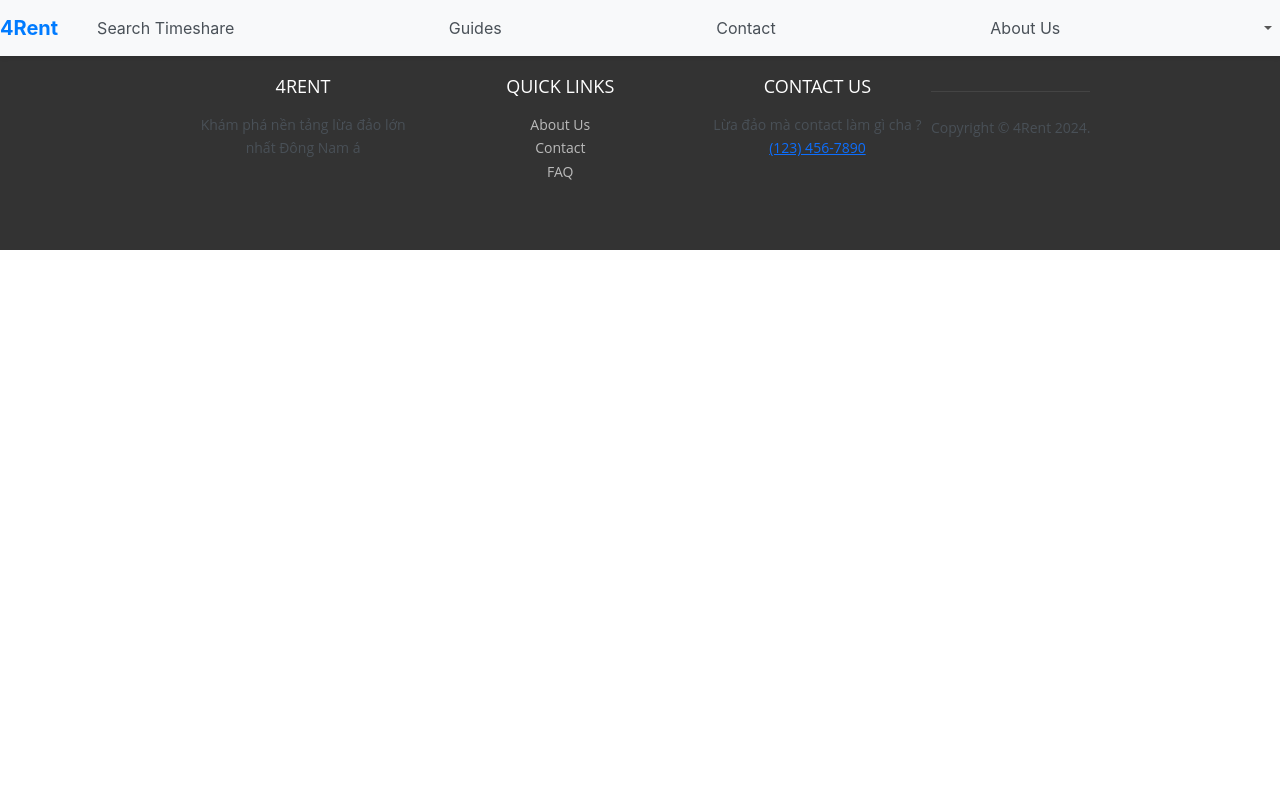
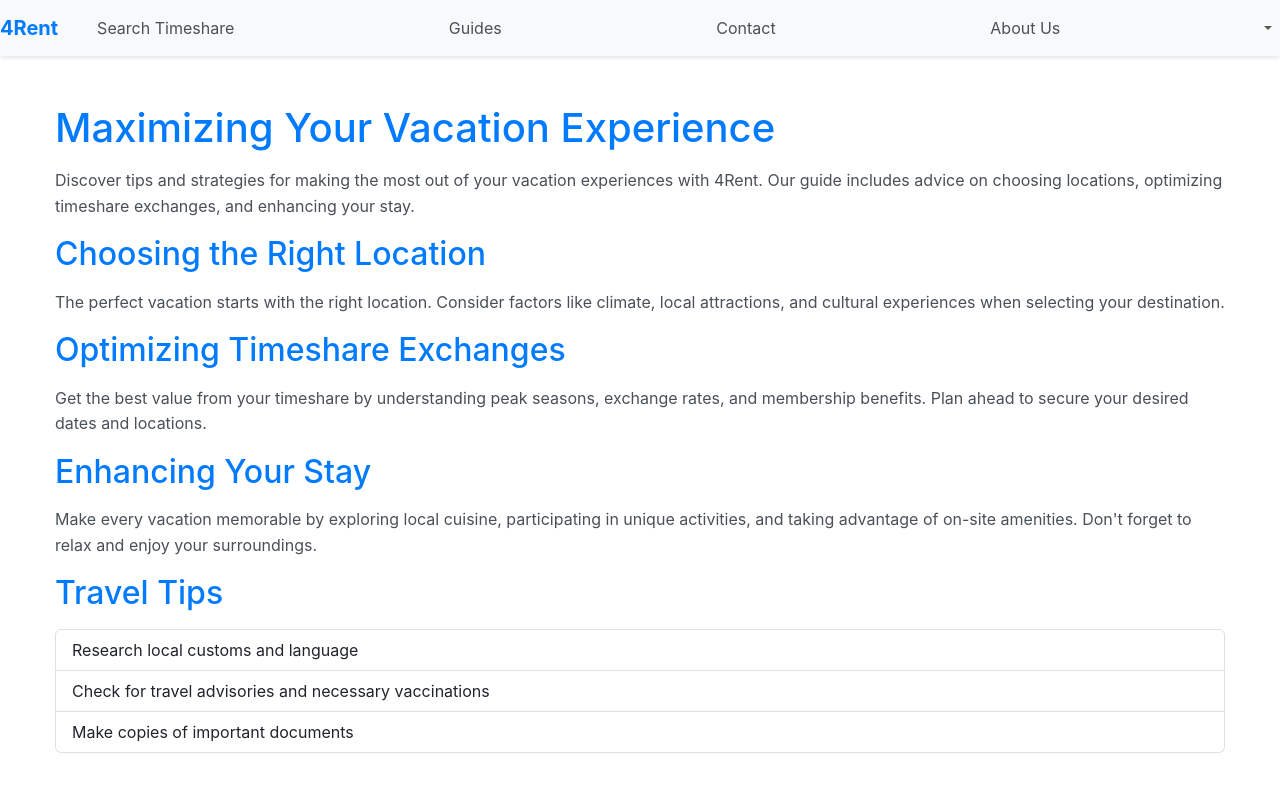
Before and after one commit to NeyuD96155/4Rent, a React (Create React App) app in the folder client/: page /maximize-vacation in a window 1280 px wide. Shown: the top 800 px of the page. Built offline with nearby package versions, Linux system fonts and the light colour scheme.

Commit message:
giu lai GettingStarted nhu cu~ trong HomePage.js

```diff
--- a/client/src/pages/HomePage.js
+++ b/client/src/pages/HomePage.js
@@ -8,6 +8,7 @@ import AboutUs from "../components/AboutUs";
 import Search from "../components/Search";
 import SignUp from "../components/SignUp";
 import SignIn from "../components/SignIn";
+import { GettingStarted, ExchangeTimeshares, MaximizeVacation } from "../components/GuidesCom/GettingStarted";
 import HomePageContent from "../components/HomePageContent";  // Import HomePageContent
 
 function Homepage() {
@@ -22,7 +23,10 @@ function Homepage() {
                 <Route path="/contact" element={<Contact />} />
                 <Route path="/about" element={<AboutUs />} />
                 <Route path="/search" element={<Search />} />
-        {/* Các Route khác */}
+                <Route path="/getting-started" element={<GettingStarted />} />
+                <Route path="/exchange-timeshares" element={<ExchangeTimeshares />} />
+                <Route path="/maximize-vacation" element={<MaximizeVacation />} />
+                {/* Define other routes here */}
             </Routes>
             <Footer />
         </Router>
```
Lines whose indentation alone changed are shown as unchanged.
